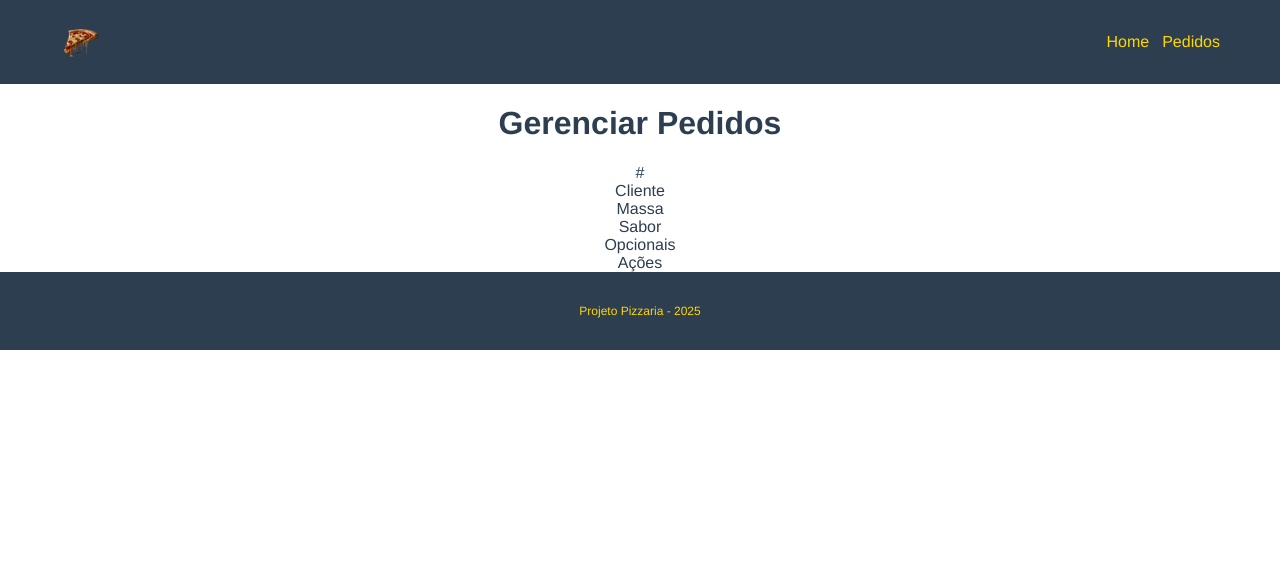
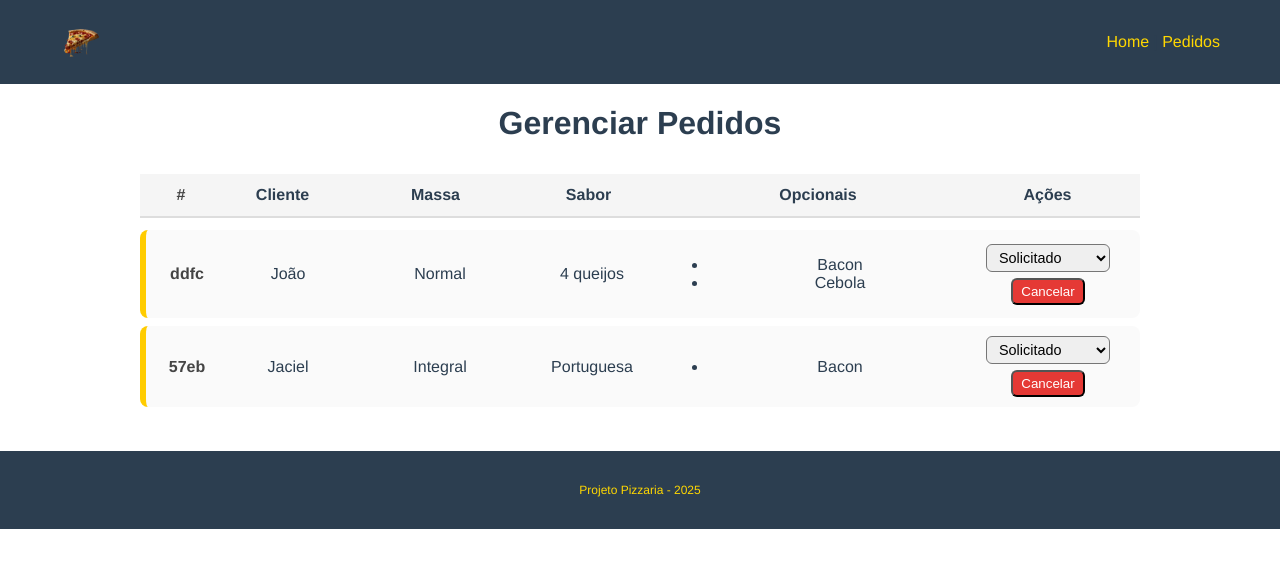
Before and after one commit to oJaciel/Projeto-Pizzaria-Vue, a Vue app: page /pedidos in a window 1280 px wide. Shown: the top 568 px of the page. Built offline with nearby package versions, Linux system fonts and the light colour scheme; data requests are answered from the project's data file.

Commit message:
Mensagem ao Excluir + Estilização
Adicionada mensagem ao excluir um pedido.

Estilizada a tabela de pedidos e mensagem. Pequenas alterações no estilo do formulário de pizza.

```diff
--- a/db/db.json
+++ b/db/db.json
@@ -65,17 +65,39 @@
   },
   "status": [
     {
-        "id": 1,
+      "id": "1",
       "tipo": "Solicitado"
     },
     {
-        "id": 2,
+      "id": "2",
       "tipo": "Em produção"
     },
     {
-        "id": 3,
+      "id": "3",
       "tipo": "Finalizado"
     }
   ],
-    "pizzas": [ ]
+  "pizzas": [
+    {
+      "id": "ddfc",
+      "nome": "João",
+      "massa": "Normal",
+      "sabor": "4 queijos",
+      "opcionais": [
+        "Bacon",
+        "Cebola"
+      ],
+      "status": "Solicitado"
+    },
+    {
+      "id": "57eb",
+      "nome": "Jaciel",
+      "massa": "Integral",
+      "sabor": "Portuguesa",
+      "opcionais": [
+        "Bacon"
+      ],
+      "status": "Solicitado"
     }
+  ]
+}
--- a/src/components/DashPedidos.vue
+++ b/src/components/DashPedidos.vue
@@ -1,4 +1,5 @@
 <template>
+  <Message :msg="msg" v-show="msg" />
   <div id="pizza-table">
     <div>
       <div id="pizza-table_heading">
@@ -16,10 +17,13 @@
           <div>{{ pizza.massa }}</div>
           <div>{{ pizza.sabor }}</div>
           <div>
-            <ul v-for="(opcinal, index) in pizza.opcionais" :key="index">
-              <li>{{ opcional }}</li>
+            <ul>
+              <li v-for="(opcional, index) in pizza.opcionais" :key="index">
+                {{ opcional }}
+              </li>
             </ul>
           </div>
+
           <div>
             <select
               name="status"
@@ -44,6 +48,7 @@
 </template>
 
 <script>
+import Message from "../components/Message.vue";
 export default {
   name: "DashPedidos",
   data() {
@@ -53,6 +58,9 @@ export default {
       status: [],
       msg: null,
     };
+  },
+  components: {
+    Message,
   },
   methods: {
     async getPedidos() {
@@ -73,6 +81,11 @@ export default {
       });
       const res = await req.json();
       this.getPedidos();
+
+      //Mensagem de exclusão
+      this.msg = "Pedido removido com sucesso!";
+
+      setTimeout(() => (this.msg = ""), 3000);
     },
     async updatePizza(event, id) {
       const option = event.target.value;
@@ -84,8 +97,8 @@ export default {
         body: dataJson,
       });
 
-      const res = await req.json()
-      console.log(res)
+      const res = await req.json();
+      console.log(res);
     },
   },
   mounted() {
@@ -95,4 +108,65 @@ export default {
 </script>
 
 <style scoped>
+#pizza-table {
+  margin: 2rem auto;
+  max-width: 1000px;
+  background: #fff;
+  border-radius: 12px;
+}
+
+#pizza-table_heading {
+  display: grid;
+  grid-template-columns: 50px 1fr 1fr 1fr 2fr 1fr;
+  background-color: #f5f5f5;
+  font-weight: bold;
+  padding: 12px 16px;
+  border-bottom: 2px solid #ddd;
+}
+
+#pizza-table-rows {
+  display: flex;
+  flex-direction: column;
+  gap: 8px;
+  padding: 12px 0;
+}
+
+.pizza-table-row {
+  display: grid;
+  grid-template-columns: 50px 1fr 1fr 1fr 2fr 1fr;
+  align-items: center;
+  background-color: #fafafa;
+  padding: 10px 16px;
+  border-radius: 8px;
+  border-left: 6px solid #ffcc00;
+}
+
+.pizza-table-row:hover {
+  background-color: #f0f0f0;
+}
+
+.order-id,
+.order-number {
+  font-weight: bold;
+  color: #444;
+  text-align: center;
+}
+
+.status {
+  padding: 4px 8px;
+  border-radius: 6px;
+  font-size: 0.9rem;
+  margin-bottom: 6px;
+}
+
+button {
+  padding: 4px 8px;
+  background-color: #e53935;
+  color: #fff;
+  border-radius: 6px;
+}
+
+button:hover {
+  background-color: #c62828;
+}
 </style>
--- a/src/components/Message.vue
+++ b/src/components/Message.vue
@@ -1,18 +1,33 @@
 <template>
-    <div class="message-container">
-        <p> {{ msg }} </p>
-    </div>
+  <div class="message-container">
+    <p>{{ msg }}</p>
+  </div>
 </template>
 
 <script>
 export default {
-    name: "Message",
-    props: {
-        msg: String
-    }
-}
+  name: "Message",
+  props: {
+    msg: String,
+  },
+};
 </script>
 
 <style scoped>
-
+.message-container {
+  min-width: 250px;
+  width: 20%;
+  margin-left: -125px;
+  background-color: #fafafa;
+  color: #444;
+  text-align: center;
+  border-radius: 2px;
+  padding: 16px;
+  position: fixed;
+  z-index: 1;
+  left: 50%;
+  bottom: 30px;
+  border-radius: 8px;
+  border-left: 6px solid #ffcc00;
+}
 </style>
--- a/src/components/PizzaForm.vue
+++ b/src/components/PizzaForm.vue
@@ -136,7 +136,7 @@ export default {
   width: 100%;
   padding: 8px 10px;
   margin-top: 5px;
-  border: 1px solid #ccc;
+  border: 1px solid #444;
   border-radius: 4px;
 }
 
```
Lines whose indentation alone changed are shown as unchanged.
